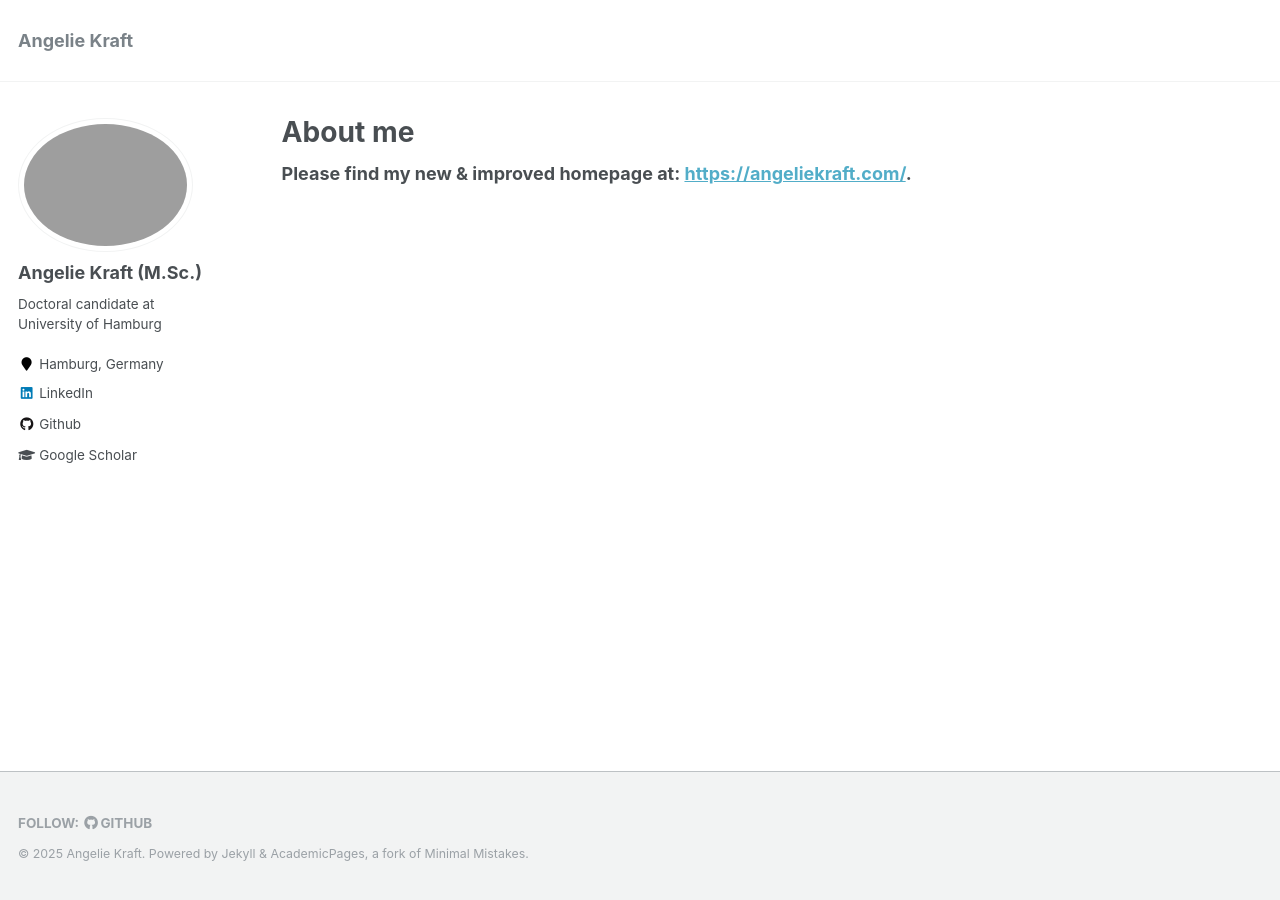
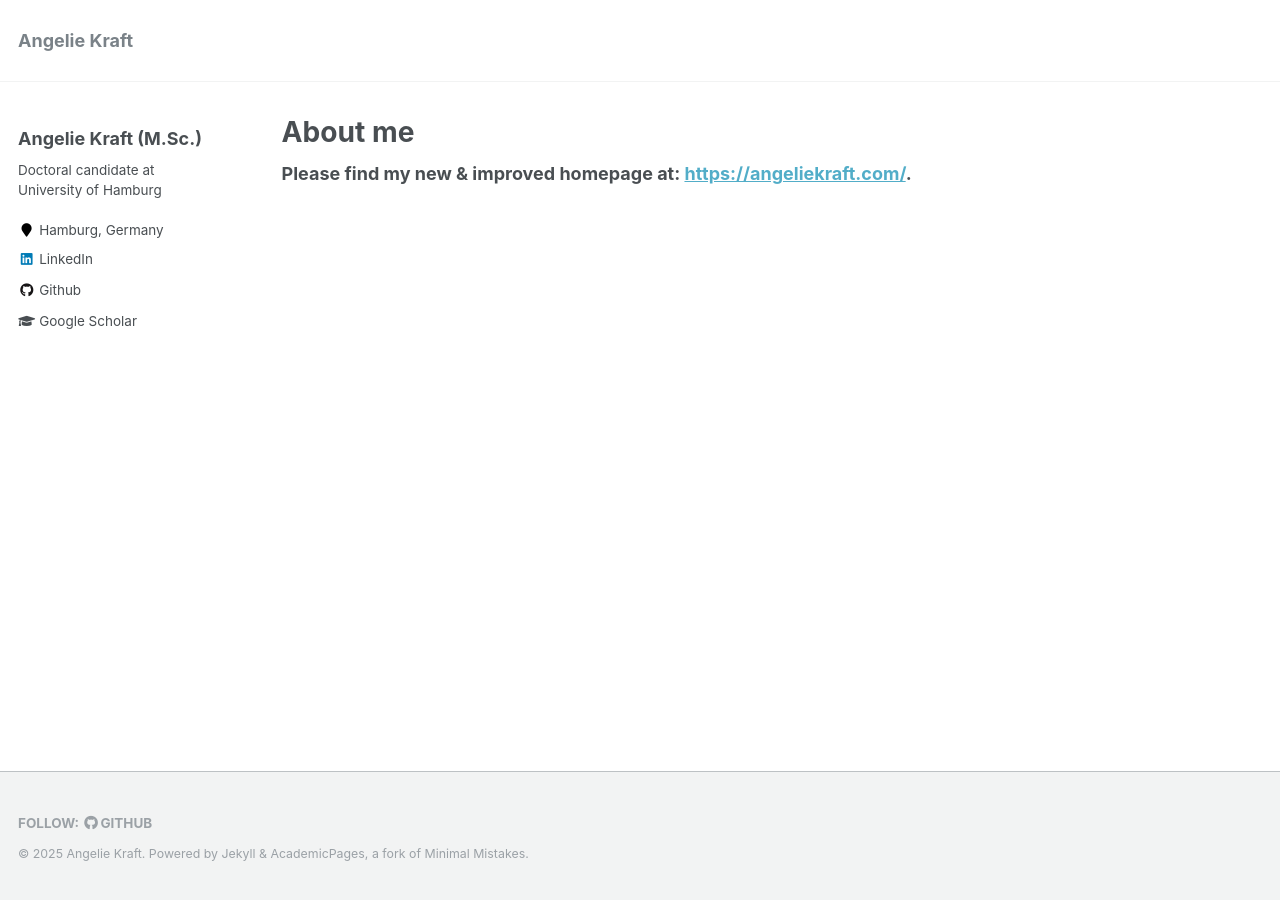
Before and after one commit to krangelie/krangelie.github.io, a Jekyll site: the page built from _pages/about.md, in a window 1280 px wide. Built offline with Jekyll 4.4.1, drawn with Linux system fonts in a browser that asks for light colours.

Commit message:
Update author-profile.html

```diff
--- a/_includes/author-profile.html
+++ b/_includes/author-profile.html
@@ -6,13 +6,7 @@
 
 <div itemscope itemtype="http://schema.org/Person">
 
-  <div class="author__avatar">
-    {% if author.avatar contains "://" %}
-    	<img src="{{ author.avatar }}" alt="{{ author.name }}">
-    {% else %}
-    	<img src="{{ author.avatar | prepend: "/images/" | prepend: base_path }}" class="author__avatar" alt="{{ author.name }}">
-    {% endif %}
-  </div>
+
 
   <div class="author__content">
     <h3 class="author__name">{{ author.name }}</h3>
```
